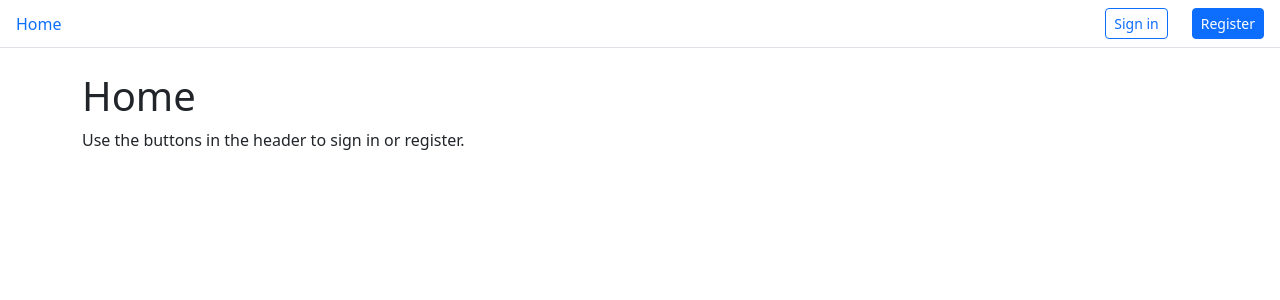
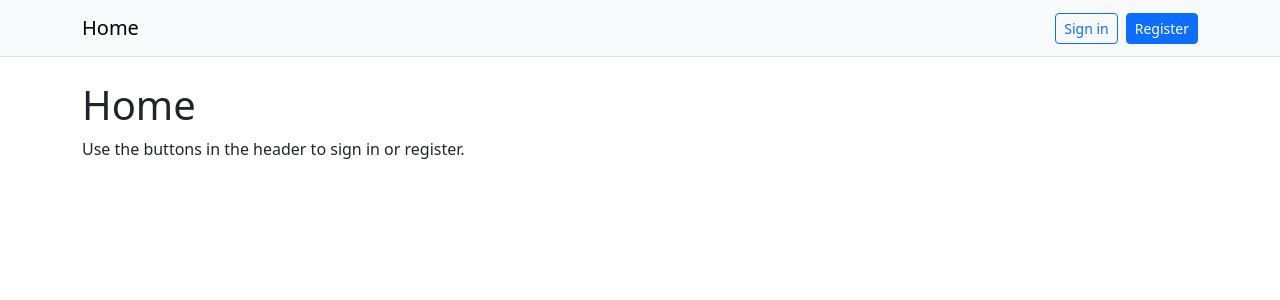
Before and after one commit to callmeneph/week1_12, a Vue app: page / in a window 1280 px wide. Shown: the top 300 px of the page. Built offline with nearby package versions, Linux system fonts and the light colour scheme; no server answers.

Commit message:
god help me

```diff
--- a/src/App.vue
+++ b/src/App.vue
@@ -1,4 +1,3 @@
-<!-- src/App.vue -->
 <script setup>
 import { inject, computed } from 'vue'
 const currentUserRef = inject('currentUserRef', null)
@@ -6,27 +5,26 @@ const email = computed(() => currentUserRef?.value?.email || null)
 </script>
 
 <template>
-  <header class="border-bottom py-2 px-3 d-flex align-items-center gap-3">
-    <RouterLink class="text-decoration-none" to="/">Home</RouterLink>
+  <nav class="navbar navbar-light bg-light border-bottom">
+    <div class="container">
+      <RouterLink class="navbar-brand" :to="{ name: 'home' }">Home</RouterLink>
 
-    <template v-if="email">
-      <RouterLink class="text-decoration-none" to="/addbook">Add Book</RouterLink>
-      <span class="ms-auto text-muted small">Signed in as {{ email }}</span>
-      <RouterLink class="btn btn-outline-secondary btn-sm" to="/logout">Logout</RouterLink>
-    </template>
-
-    <template v-else>
-      <span class="ms-auto"></span>
-      <RouterLink class="btn btn-outline-primary btn-sm me-2" to="/signin">Sign in</RouterLink>
-      <RouterLink class="btn btn-primary btn-sm" to="/register">Register</RouterLink>
-    </template>
-  </header>
+      <div class="ms-auto d-flex align-items-center gap-2">
+        <template v-if="email">
+          <span class="text-muted small">Signed in as {{ email }}</span>
+          <RouterLink class="btn btn-outline-secondary btn-sm" :to="{ name: 'logout' }">
+            Logout
+          </RouterLink>
+        </template>
+        <template v-else>
+          <RouterLink class="btn btn-outline-primary btn-sm" :to="{ name: 'signin' }">Sign in</RouterLink>
+          <RouterLink class="btn btn-primary btn-sm" :to="{ name: 'register' }">Register</RouterLink>
+        </template>
+      </div>
+    </div>
+  </nav>
 
   <main class="container py-4">
     <RouterView />
   </main>
 </template>
-
-<style>
-body { font-family: system-ui, -apple-system, Segoe UI, Roboto, sans-serif; }
-</style>
```
